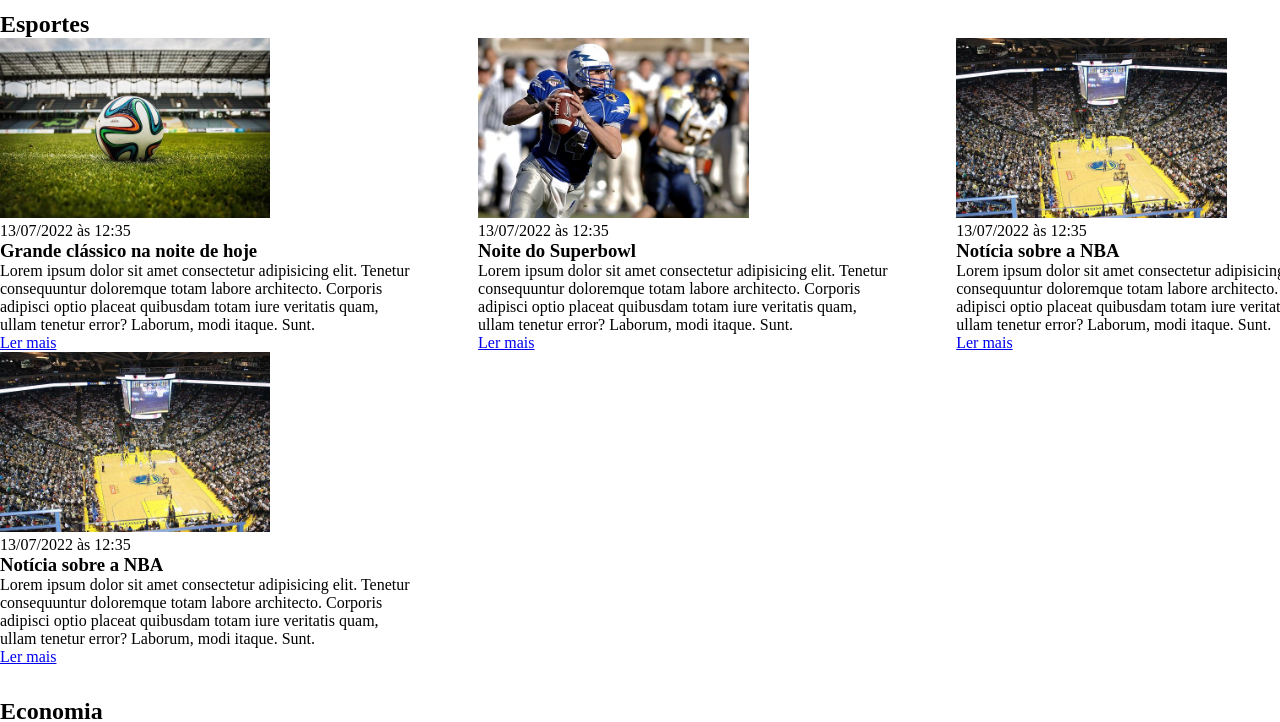
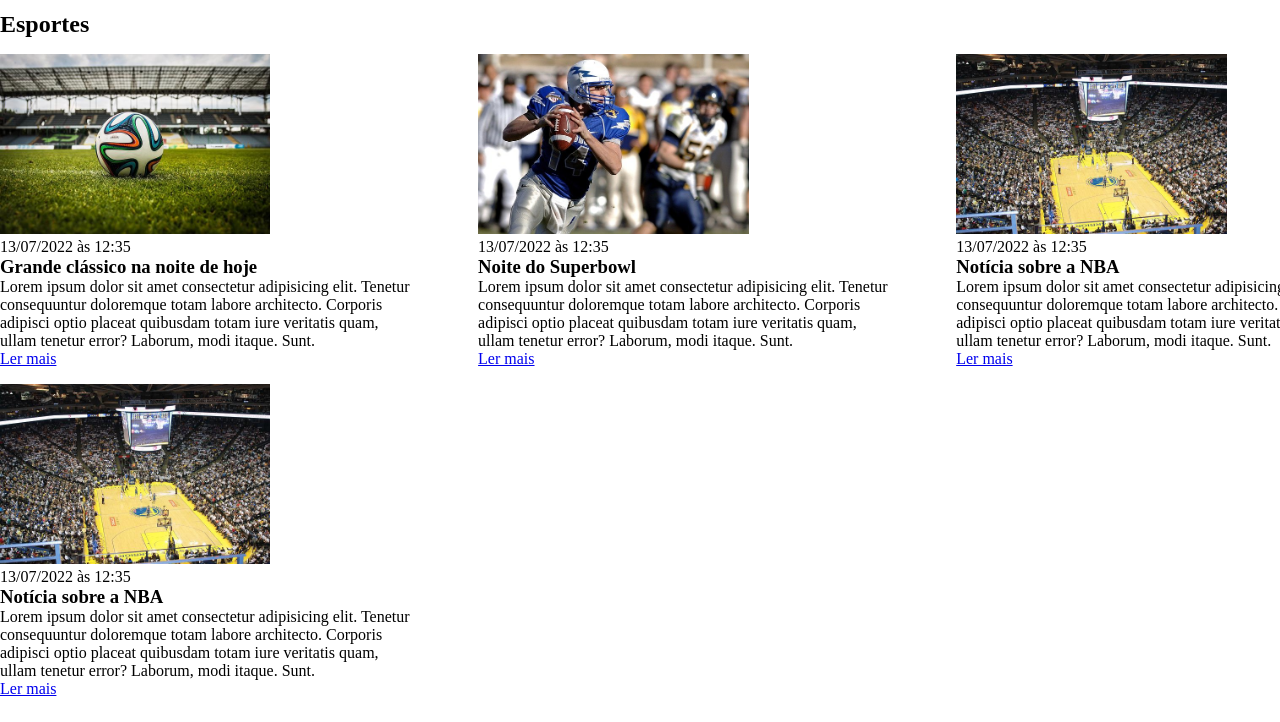
Before and after one commit to feikname-exercises/curso_ebac_frontend, a plain HTML site: page index.html in a window 1280 px wide. Shown: the part 74-796 px from the top of the page. Drawn offline with Linux system fonts and the light colour scheme.

Commit message:
[aula 7] adicionar margem inferior de 16px a cada título de seção e entre cada linha da seção

```diff
--- a/main.css
+++ b/main.css
@@ -43,3 +43,8 @@ header li {
 section {
     padding: 16px 0;
 }
+
+section h2,
+.articles article {
+    margin-bottom: 16px;
+}
```
